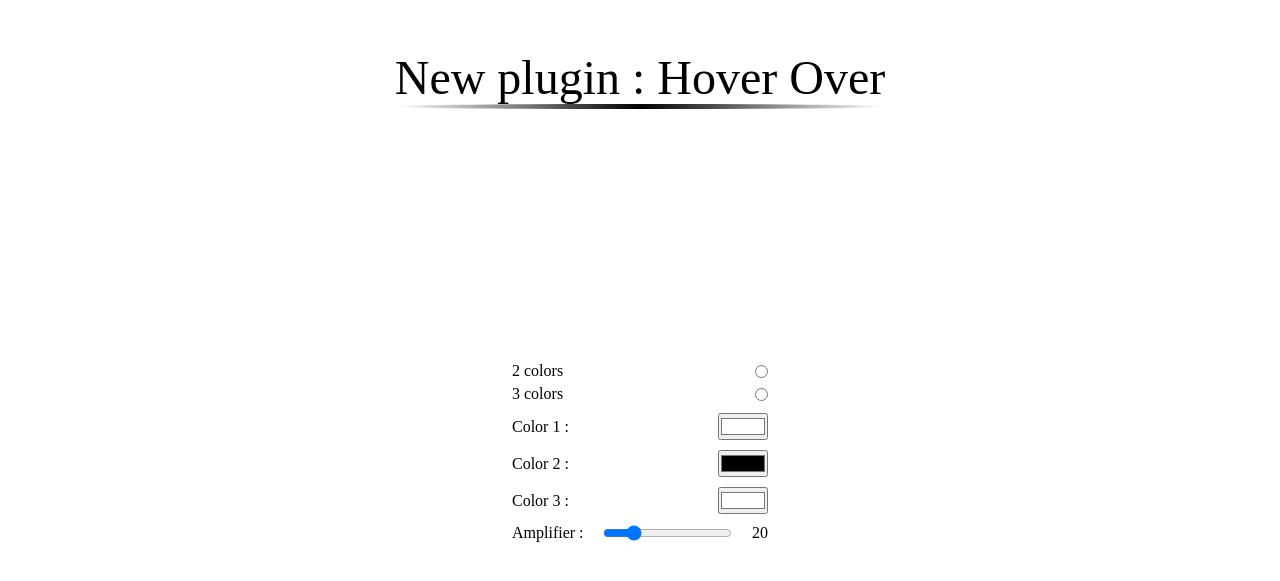
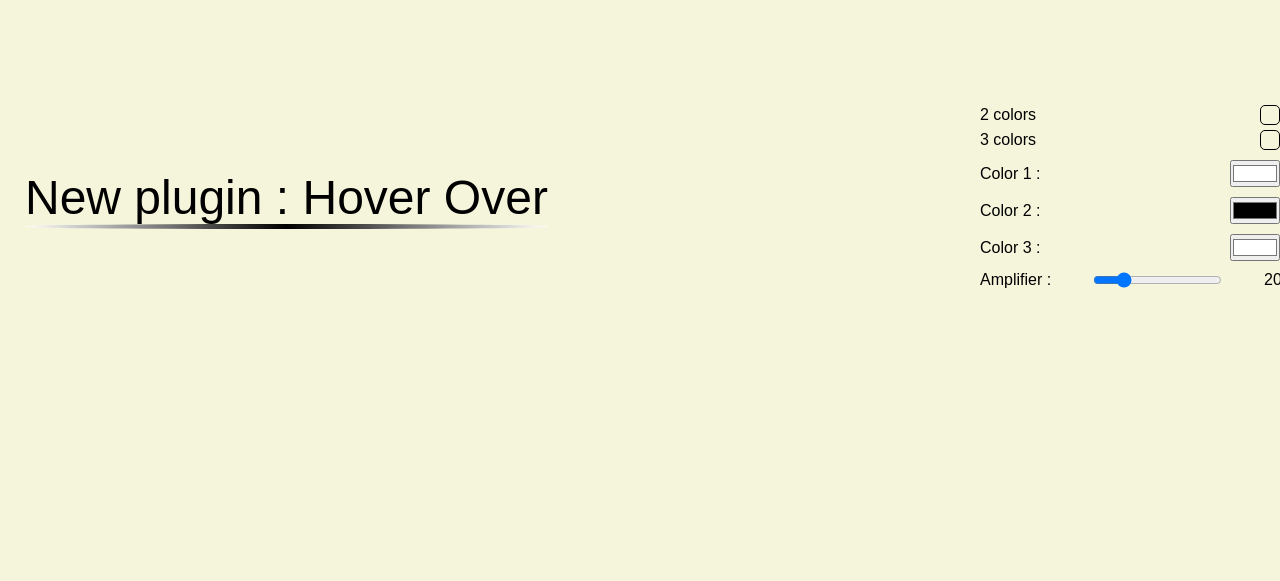
Before and after one commit to thomas-auffroy/hover-over, a plain HTML site: page index.html in a window 1280 px wide. Shown: the part 203-784 px from the top of the page. Drawn offline with Linux system fonts and the light colour scheme.

Commit message:
Add some styles

```diff
--- a/assets/css/style.css
+++ b/assets/css/style.css
@@ -6,6 +6,8 @@
 
 body{
 	height: 100vh;
+	background-color: #f5f5dc;
+	font-family: 'Mukta', sans-serif;
 }
 
 .container{
@@ -15,13 +17,20 @@ body{
 	height: 100%;
 
 	display: flex;
+	align-items: center;
+	justify-content: space-between;
+}
+
+#left{
+	display: flex;
 	flex-direction: column;
 	align-items: center;
+	justify-content: space-between;
+
+	height: 600px;
 }
 
 .gradient{
-	height: 70%;
-	width: 55%;
 	display: flex;
 	align-items: center;
 
@@ -29,18 +38,34 @@ body{
 	justify-content: center;
 }
 
+input[type="radio"]{
+	-webkit-appearance: none;
+	   -moz-appearance: none;
+	        appearance: none;
+	height: 20px;
+	width: 20px;
+
+	border-radius: 5px;
+	border: 1px solid;
+}
+input[type="radio"]:checked{
+	background-color: #30FC5B;
+}
 
 
 .gradient p{
-	/* border: 1px solid; */
 	font-size: 3em;
+}
+
+#value{
+	width: 1em;
 }
 
 
 .tools{
 	display: flex;
 	flex-direction: column;
-	width: 20%;
+	width: 300px;
 }
 
 label{
```
